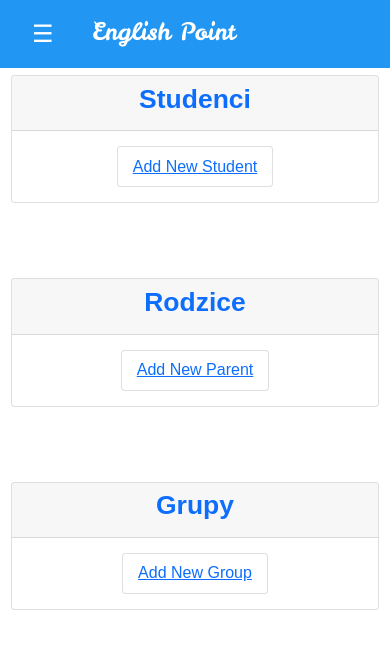
After one commit to wleklinskimateusz/englishpoint, a Django app: template handler/templates/handler/search.html in a window 390 px wide. The commit adds this page. Shown: the top 649 px of the page. Run offline with Django 3.2, Linux system fonts and the light colour scheme; the template is opened without the code that fills it, so the values that code supplies are empty; parts of the project's set-up code (start-up, migrations or seed data) failed here and were passed over; some libraries are stand-ins or nearby versions.

Commit message:
searchBar working

```diff
--- a/handler/templates/handler/base.html
+++ b/handler/templates/handler/base.html
@@ -97,8 +97,8 @@
     {% if searchbar %}
         <div class="row mt-2 ms-5 d-flex justify-content-center">
             <div class="col-8 col-md-6">
-                <form class="d-flex">
-                    <input class="form-control me-2" type="search" placeholder="Search" aria-label="Search">
+                <form class="d-flex" action="{% url 'handler:search'%}">
+                    <input class="form-control me-2" type="search" placeholder="Search" aria-label="Search" id="search">
                     <button class="btn btn-outline-success" type="submit">Search</button>
                 </form>
             </div>
--- /dev/null
+++ b/handler/templates/handler/search.html
@@ -0,0 +1,77 @@
+{% extends 'base.html' %}
+{% load static %}
+{% block title %}Wyniki{% endblock %}
+{% block content %}
+
+    <div class="row d-flex justify-content-center">
+        <div class="col col-lg-6 col-md-8">
+            <div class="card text-center" id="data" style="margin-top:75px">
+                <div class="card-header">
+                    <h1 class="text-primary card-title"><b>Studenci</b></h1>
+                </div>
+                <div class="card-body d-flex justify-content-center">
+                    <ul class="list-group">
+                        {% for student in students %}
+
+                            <li class="list-group-item">
+                                <a href="{% url 'handler:student' student.id %}">{{ student }}</a>
+                            </li>
+                        {% empty %}
+                            <li class="list-group-item">
+                                <a href="{% url 'handler:new_student' %}">Add New Student</a>
+                            </li>
+                        {% endfor %}
+                    </ul>
+                </div>
+            </div>
+        </div>
+    </div>
+
+    <div class="row d-flex justify-content-center">
+        <div class="col col-lg-6 col-md-8">
+            <div class="card text-center" id="data" style="margin-top:75px">
+                <div class="card-header">
+                    <h1 class="text-primary card-title"><b>Rodzice</b></h1>
+                </div>
+                <div class="card-body d-flex justify-content-center">
+                    <ul class="list-group">
+                        {% for parent in parents %}
+
+                            <li class="list-group-item">
+                                <a href="{% url 'handler:parent' parent.id %}">{{ parent }}</a>
+                            </li>
+                        {% empty %}
+                            <li class="list-group-item">
+                                <a href="{% url 'handler:new_client' %}">Add New Parent</a>
+                            </li>
+                        {% endfor %}
+                    </ul>
+                </div>
+            </div>
+        </div>
+    </div>
+
+    <div class="row d-flex justify-content-center">
+        <div class="col col-lg-6 col-md-8">
+            <div class="card text-center" id="data" style="margin-top:75px">
+                <div class="card-header">
+                    <h1 class="text-primary card-title"><b>Grupy</b></h1>
+                </div>
+                <div class="card-body d-flex justify-content-center">
+                    <ul class="list-group">
+                        {% for group in groups %}
+
+                            <li class="list-group-item">
+                                <a href="{% url 'handler:group' group.id %}">{{ group }}</a>
+                            </li>
+                        {% empty %}
+                            <li class="list-group-item">
+                                <a href="{% url 'handler:new_group' %}">Add New Group</a>
+                            </li>
+                        {% endfor %}
+                    </ul>
+                </div>
+            </div>
+        </div>
+    </div>
+{% endblock %}
--- a/handler/urls.py
+++ b/handler/urls.py
@@ -30,6 +30,7 @@ urlpatterns = [
     path('attendance/', views.attendance, name='attendance'),
     path('attendance/check/<int:group_id>', views.check_attendance, name='check_attendance'),
     path('years/next_year', views.next_year, name='next_year'),
-    path('years/previous_year', views.previous_year, name='previous_year')
+    path('years/previous_year', views.previous_year, name='previous_year'),
+    path('search', views.search, name="search"),
 
 ]
```
Also changed, not shown: handler/views.py (+19 -1 lines).
